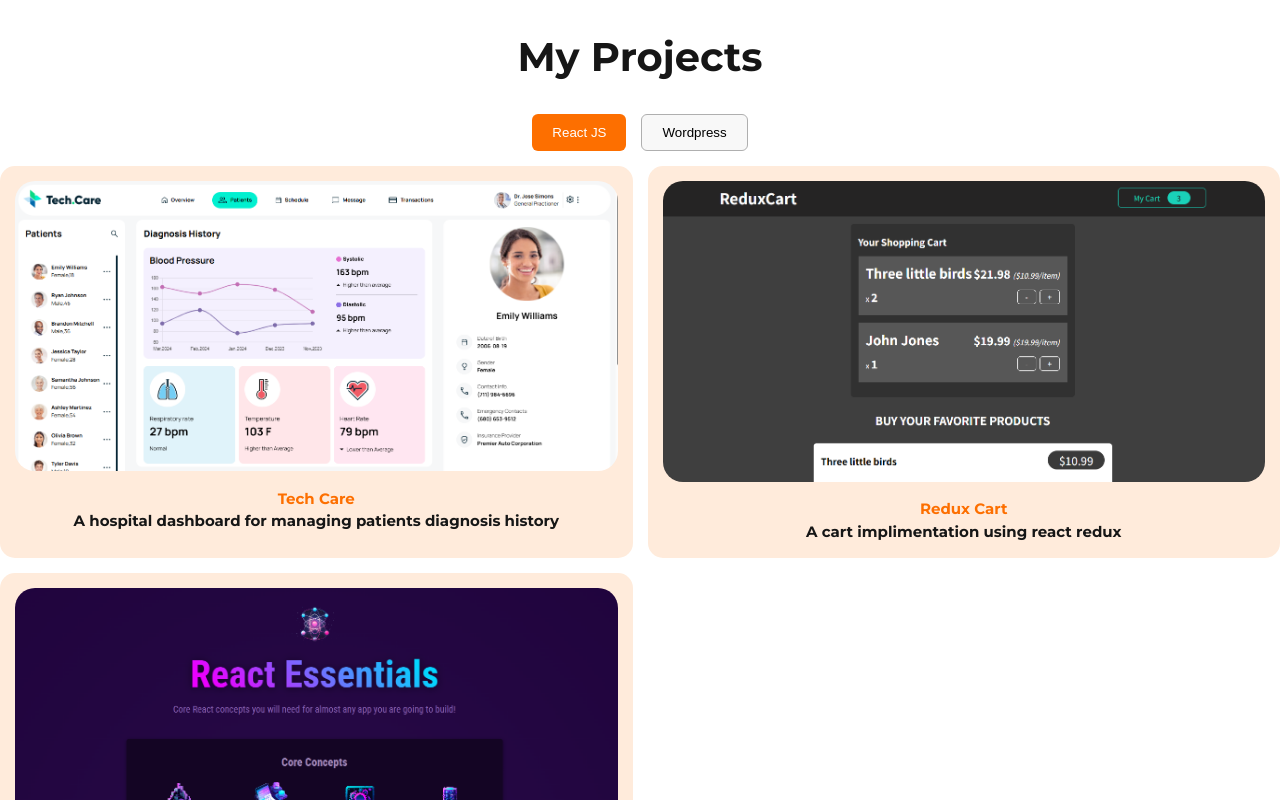
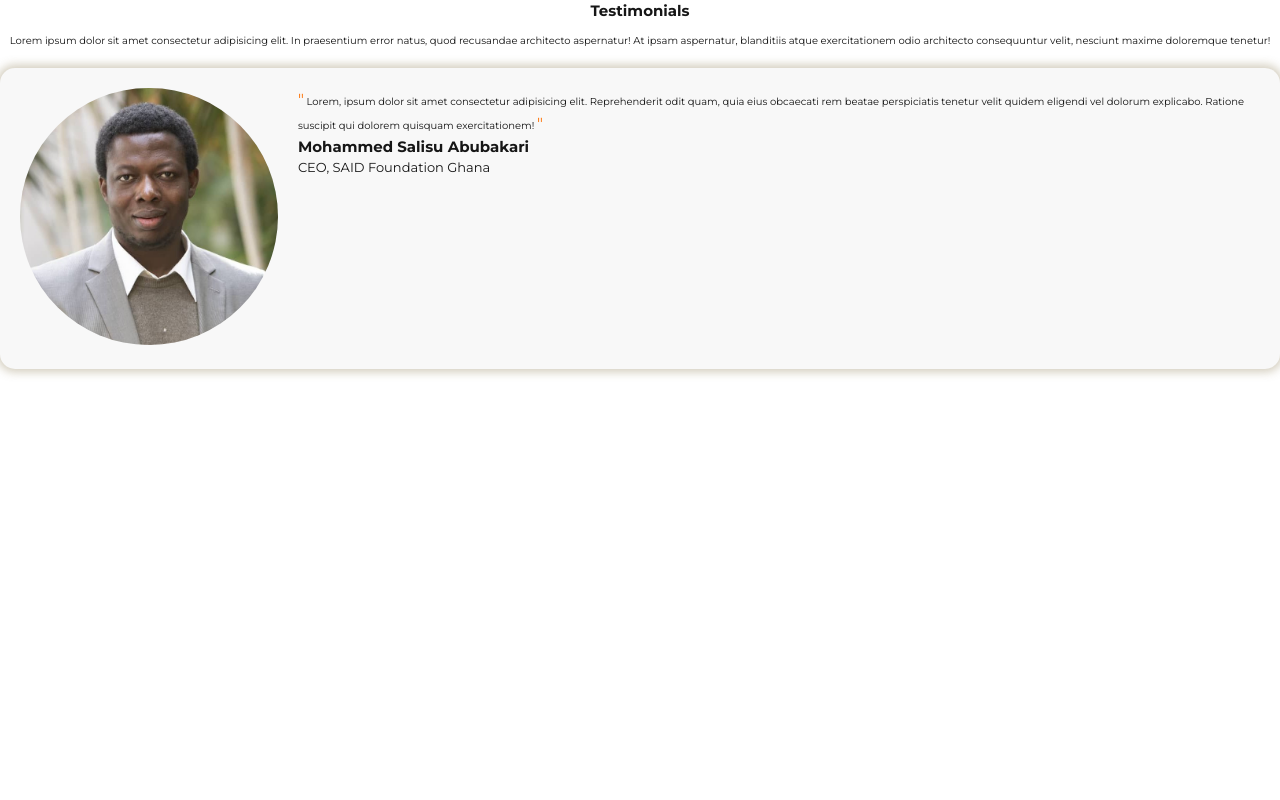
Before and after one commit to KamileSeidu/portfolio, a React (Vite) app: page / in a window 1280 px wide. Shown: the top 800 px of the page. Built offline with nearby package versions, Linux system fonts and the light colour scheme.

Commit message:
added a testimonial component and testimonial card to display testimonies of clients

```diff
--- a/src/App.jsx
+++ b/src/App.jsx
@@ -1,9 +1,10 @@
-import Projects from "./components/Projects";
+// import Projects from "./components/Projects";
+import Testimonial from "./components/Testimonial";
 
 function App() {
   return (
     <>
-      <Projects />
+      <Testimonial />
     </>
   );
 }
--- a/src/components/Testimonial.jsx
+++ b/src/components/Testimonial.jsx
@@ -1,7 +1,19 @@
+import TestiominalCard from "./TestimonialCard";
+import classes from "../components/Testimonial.module.css";
+
 export default function Testimonial() {
   return (
     <div>
-      <h1>KAMILE SEIDU</h1>
+      <h1 className={classes.heading}>Testimonials</h1>
+      <p>
+        Lorem ipsum dolor sit amet consectetur adipisicing elit. In praesentium
+        error natus, quod recusandae architecto aspernatur! At ipsam aspernatur,
+        blanditiis atque exercitationem odio architecto consequuntur velit,
+        nesciunt maxime doloremque tenetur!
+      </p>
+      <main>
+        <TestiominalCard />
+      </main>
     </div>
   );
 }
--- a/src/components/Testimonial.module.css
+++ b/src/components/Testimonial.module.css
@@ -0,0 +1,11 @@
+main {
+  margin-top: 2rem;
+}
+
+p {
+  text-align: center;
+}
+
+.heading {
+  text-align: center;
+}
--- /dev/null
+++ b/src/components/TestimonialCard.jsx
@@ -0,0 +1,22 @@
+import classes from "../components/TestimonialCard.module.css";
+import salisu from "../assets/Salis.jpg";
+
+export default function TestiominalCard() {
+  return (
+    <div className={classes.card}>
+      <div className={`${classes["card__image"]}`}>
+        <img src={salisu} alt="" />
+      </div>
+      <div className={`${classes["card__content"]}`}>
+        <quote>
+          <span>"</span> Lorem, ipsum dolor sit amet consectetur adipisicing
+          elit. Reprehenderit odit quam, quia eius obcaecati rem beatae
+          perspiciatis tenetur velit quidem eligendi vel dolorum explicabo.
+          Ratione suscipit qui dolorem quisquam exercitationem! <span>"</span>
+        </quote>
+        <h1>Mohammed Salisu Abubakari</h1>
+        <h2>CEO, SAID Foundation Ghana</h2>
+      </div>
+    </div>
+  );
+}
--- /dev/null
+++ b/src/components/TestimonialCard.module.css
@@ -0,0 +1,40 @@
+img {
+  width: 100%;
+  border-radius: 100%;
+}
+
+.card {
+  display: flex;
+  background-color: #f8f8f8;
+  border-radius: 15px;
+  padding: 2rem;
+  box-shadow: 0px 0px 10px 3px rgba(201, 194, 175, 0.84);
+}
+
+span {
+  font-size: 1.6rem;
+  color: #fd6f00;
+}
+
+h1,
+h2 {
+  margin: 0;
+}
+
+h1 {
+  font-size: 1.5rem;
+  font-weight: 600px;
+}
+
+h2 {
+  font-size: 1.3rem;
+  font-weight: 400;
+}
+
+.card__content {
+  margin-left: 2rem;
+}
+
+.card__image {
+  flex-basis: 320px;
+}
```
Also changed, not shown: src/assets/Salis.jpg (added), src/assets/Salisu.jpg (added).
